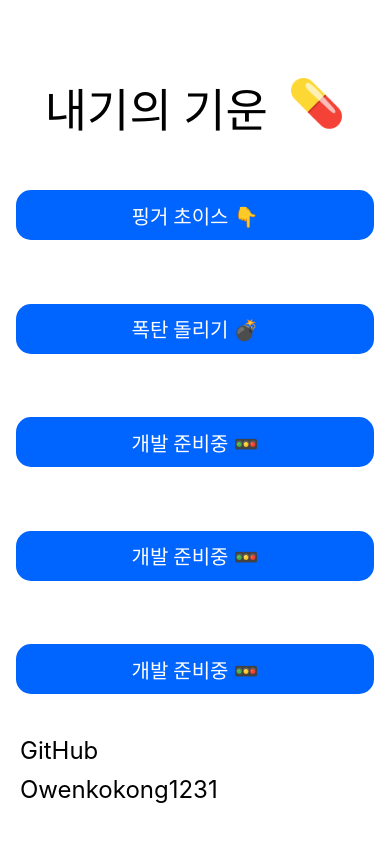
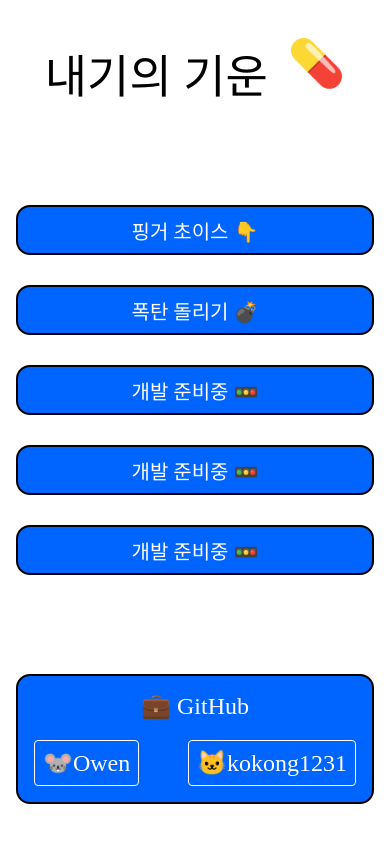
Before and after one commit to KyoJin-Hwang/react-native-gamble, a React Native app: screen /MainPage in a window 390 px wide. Built offline with nearby package versions, Linux system fonts and the light colour scheme.

Commit message:
feat : main 끝장내버렸다

```diff
--- a/src/components/Main/MenuButton.tsx
+++ b/src/components/Main/MenuButton.tsx
@@ -23,8 +23,10 @@ const styles = () => {
       justifyContent: 'center',
       alignItems: 'center',
       height: 50,
-      borderRadius: 15,
+      borderRadius: 14,
       backgroundColor: '#0064FF',
+      borderWidth: 2,
+      borderColor: 'black',
     },
     text: {
       fontFamily: 'Pretendard-SemiBold',
--- a/src/views/MainPage/index.tsx
+++ b/src/views/MainPage/index.tsx
@@ -3,7 +3,15 @@ import {MainButtonT} from '@/types/Main/main';
 import {ParamListBase, useNavigation} from '@react-navigation/native';
 import {NativeStackNavigationProp} from '@react-navigation/native-stack';
 import React, {useEffect, useRef, useState} from 'react';
-import {Animated, Easing, StyleSheet, Text, View} from 'react-native';
+import {
+  Animated,
+  Dimensions,
+  Easing,
+  Linking,
+  StyleSheet,
+  Text,
+  View,
+} from 'react-native';
 
 const BUTTON_TYPE: MainButtonT[] = [
   {idx: 1, title: '핑거 초이스 👇', page: 'Finger'},
@@ -19,11 +27,10 @@ function MainPage() {
   const navigation = useNavigation<NativeStackNavigationProp<ParamListBase>>();
   const headerIconRef = useRef(new Animated.Value(0)).current;
   const [currentEmoji, setCurrentEmoji] = useState(0);
-
   useEffect(() => {
     const interval = setInterval(() => {
       setCurrentEmoji(Math.floor(Math.random() * EMOJIS.length));
-    }, 1500); // 5초마다 이모지 변경
+    }, 1500);
 
     return () => clearInterval(interval);
   }, []);
@@ -32,7 +39,9 @@ function MainPage() {
     inputRange: [0, 1],
     outputRange: [0, -30],
   });
-
+  const openWebpage = (url: string) => {
+    Linking.openURL(url).catch(err => console.error("Couldn't load page", err));
+  };
   useEffect(() => {
     Animated.loop(
       Animated.sequence([
@@ -54,14 +63,8 @@ function MainPage() {
 
   return (
     <View style={styles.container}>
-      <View
-        style={{
-          flexDirection: 'row',
-          gap: 20,
-          alignItems: 'center',
-          justifyContent: 'center',
-          marginTop: 74,
-        }}>
+      {/* 헤더 */}
+      <View style={styles.textHeaderContainer}>
         <Animated.Text style={styles.textHeader}>내기의 기운</Animated.Text>
         <Animated.Text
           style={[
@@ -71,6 +74,7 @@ function MainPage() {
           {EMOJIS[currentEmoji]}
         </Animated.Text>
       </View>
+      {/* 메뉴 */}
       <View style={styles.menuContainer}>
         {BUTTON_TYPE.map(item => (
           <MenuButton
@@ -80,11 +84,20 @@ function MainPage() {
           />
         ))}
       </View>
+      {/* 푸터 */}
       <View style={styles.textFooterContainer}>
-        <Text style={styles.textFooter}>GitHub</Text>
+        <Text style={styles.textFooterTitle}>💼 GitHub</Text>
         <View style={styles.footerBox}>
-          <Text style={styles.textFooter}>Owen</Text>
-          <Text style={styles.textFooter}>kokong1231</Text>
+          <Text
+            style={styles.textFooterSub}
+            onPress={() => openWebpage('https://github.com/KyoJin-Hwang')}>
+            🐭Owen
+          </Text>
+          <Text
+            style={styles.textFooterSub}
+            onPress={() => openWebpage('https://github.com/kokong1231')}>
+            🐱kokong1231
+          </Text>
         </View>
       </View>
     </View>
@@ -92,10 +105,21 @@ function MainPage() {
 }
 
 const styles = StyleSheet.create({
+  // wrap
   container: {
     flex: 1,
+    display: 'flex',
     paddingHorizontal: 16,
+    paddingVertical: 40,
+    justifyContent: 'space-between',
     backgroundColor: 'white',
+  },
+
+  // 헤더
+  textHeaderContainer: {
+    flexDirection: 'row',
+    justifyContent: 'center',
+    gap: 20,
   },
   textHeader: {
     color: 'black',
@@ -103,29 +127,40 @@ const styles = StyleSheet.create({
     fontSize: 46,
     fontFamily: 'Pretendard-Bold',
   },
+
+  // 메뉴
+  menuContainer: {display: 'flex', gap: 30},
+
+  // 푸터
   textFooterContainer: {
-    flex: 1,
-    position: 'absolute',
-    left: 20,
-    bottom: 40,
-    gap: 10,
-  },
-  menuContainer: {
-    flex: 1,
-    display: 'flex',
-    justifyContent: 'space-between',
-    marginTop: 50,
-    marginBottom: 150,
-  },
-  textFooter: {
-    color: 'black',
-    fontSize: 24,
+    backgroundColor: '#0064FF',
+    padding: 16,
+    borderRadius: 14,
+    gap: 20,
+    borderWidth: 2,
+    borderColor: 'black',
   },
   footerBox: {
     display: 'flex',
     flexDirection: 'row',
     justifyContent: 'space-between',
   },
+  textFooterTitle: {
+    color: 'white',
+    fontSize: 24,
+    textAlign: 'center',
+    fontFamily: 'Pretendard-Medium',
+  },
+  textFooterSub: {
+    color: 'white',
+    fontSize: 24,
+    textAlign: 'center',
+    fontFamily: 'Pretendard-Regular',
+    borderWidth: 1,
+    borderColor: 'white',
+    padding: 8,
+    borderRadius: 4,
+  },
 });
 
 export default MainPage;
```
